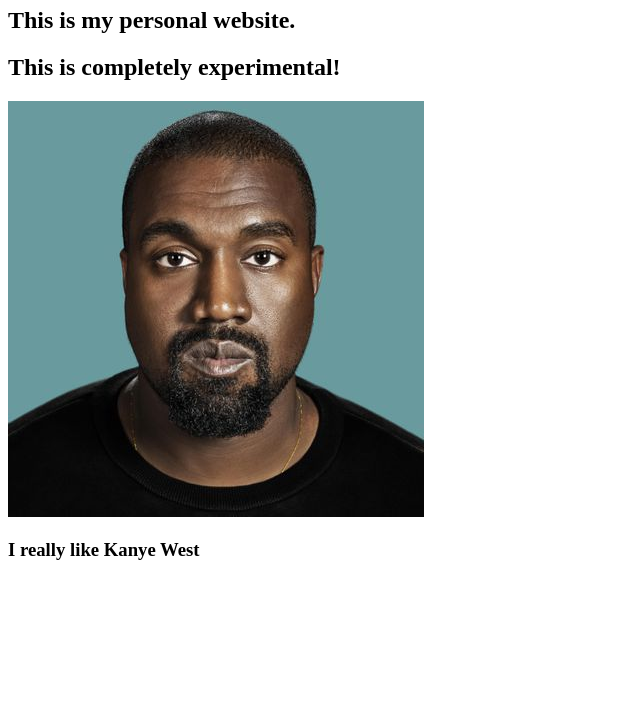
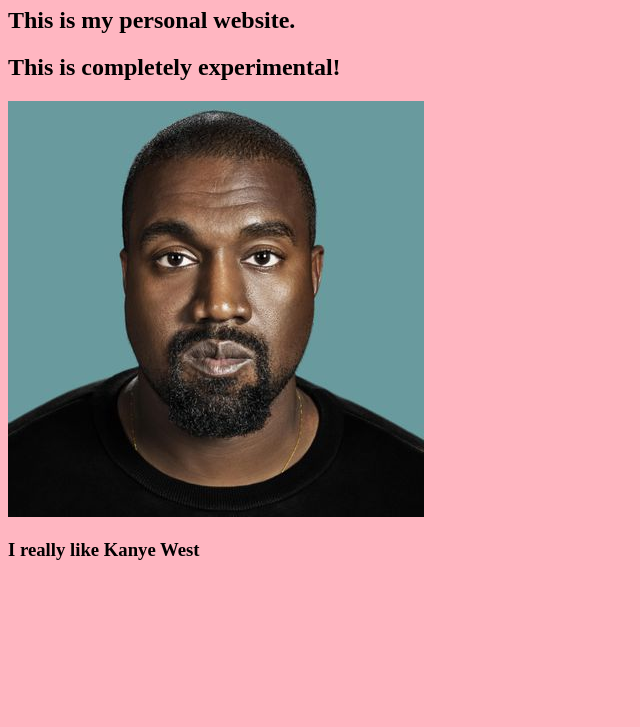
Before and after one commit to dtwomey777/dtwomey777.github.io, a plain HTML site: page index.html in a window 1280 px wide. Shown: the part 73-800 px from the top of the page, without its empty margins (0-640 px from the left). Drawn offline with Linux system fonts and the light colour scheme.

Commit message:
added css

```diff
--- a/index.html
+++ b/index.html
@@ -1,6 +1,7 @@
 <!DOCTYPE html>
 <html lang="en" dir="ltr">
   <head>
+    <link rel="stylesheet" href="style.css">
     <meta charset="utf-8">
     <title>Declan Twomey</title>
   </head>
--- /dev/null
+++ b/style.css
@@ -0,0 +1,3 @@
+body {
+  background-color: lightpink;
+}
```
